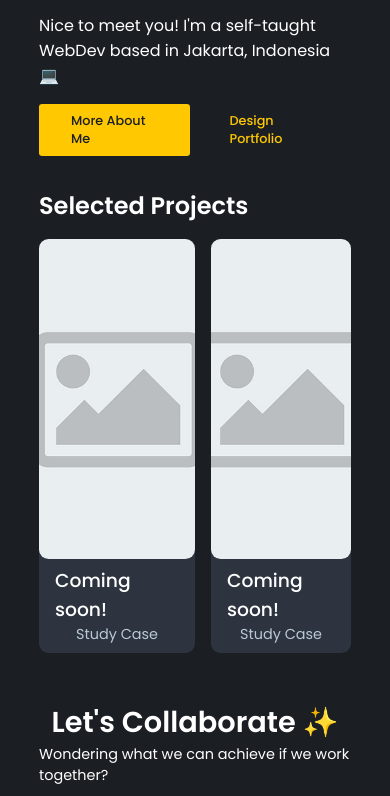
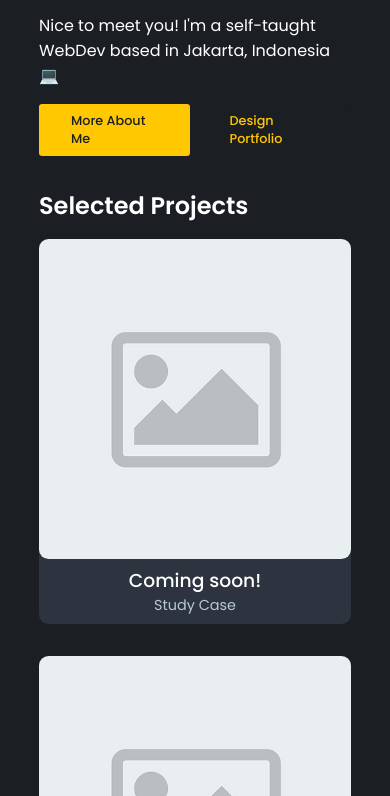
Before and after one commit to dandidaro/dandidaro.github.io, a plain HTML site: page index.html in a window 390 px wide. Shown: the part 189-985 px from the top of the page. Drawn offline with Linux system fonts and the light colour scheme.

Commit message:
Update 0.1
- Responsiveness on mobile

```diff
--- a/index.html
+++ b/index.html
@@ -54,7 +54,7 @@
     </div>
 
     <!-- CTA -->
-    <div class="cta">
+    <div class="section cta">
         <h1>Let's Collaborate ✨</h1>
         <p>Wondering what we can achieve if we work together?</p>
         <div class="socmed">
--- a/styles.css
+++ b/styles.css
@@ -192,3 +192,11 @@ footer {
         margin: 3rem 10% 0 10%;
     }
 }
+
+@media (max-width: 771px) {
+    .selected-projects {
+        display: grid;
+        grid-template: auto auto / 100%;
+        gap: 2rem;
+    }
+}
```
